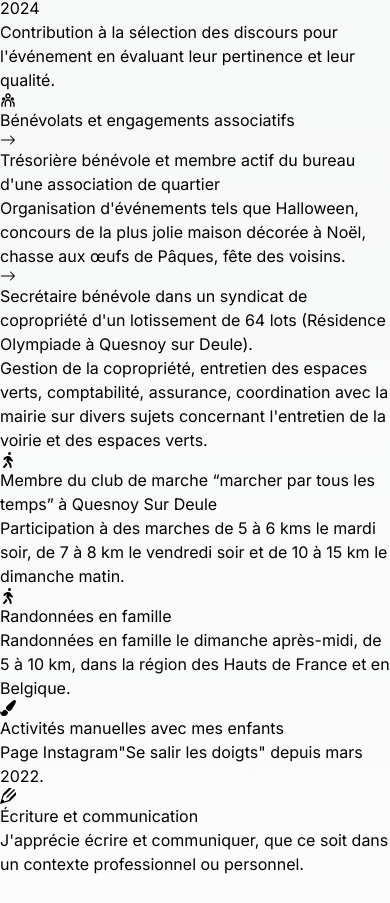
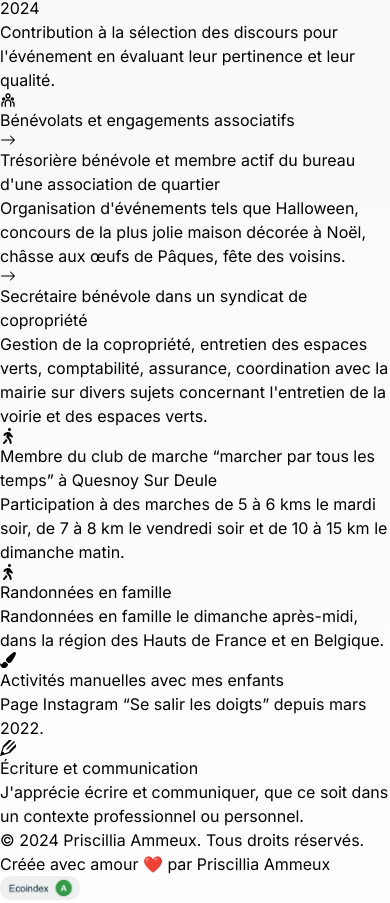
Before and after one commit to PriscilliaAmmeux/my_portfolio, a Next.js app: page /about in a window 390 px wide. Shown: the part 5974-6877 px from the top of the page. Built offline with nearby package versions, Linux system fonts and the light colour scheme; a web font is replaced by a local one.

Commit message:
remove logo in footer, refacto code

```diff
--- a/src/app/ui/footer/footer.tsx
+++ b/src/app/ui/footer/footer.tsx
@@ -1,15 +1,10 @@
 import { FaLinkedin } from "react-icons/fa";
-import Logo from "../logo/logo";
 import ProfileLink from "../profileLink/profileLink";
 import { SiMalt } from "react-icons/si";
 
 export default function Footer() {
   return (
     <footer className="bg-pink-100 dark:bg-gray-700 mt-10 w-full p-4 md:p-10 gap-5 md:gap-20 bottom-0 flex flex-col md:flex-row justify-around items-center">
-      <section>
-        <Logo width={200} />
-      </section>
-
       <section className="text-center">
         <p className="text-xs md:text-sm lg:text-base font-semibold">
           © {new Date().getFullYear()} Priscillia Ammeux. Tous droits réservés.
@@ -50,13 +45,15 @@ export default function Footer() {
         <ProfileLink
           href="https://www.linkedin.com/in/priscillia-ammeux/"
           ariaLabel="Link to LinkedIn profile"
-          Icon={FaLinkedin}>
+          Icon={FaLinkedin}
+          size={20}>
           Mon profil LinkedIn
         </ProfileLink>
         <ProfileLink
           href="https://www.malt.fr/profile/priscilliaammeux1"
           ariaLabel="Link to malt profile"
-          Icon={SiMalt}>
+          Icon={SiMalt}
+          size={50}>
           Mon Profil Malt
         </ProfileLink>
       </section>
--- /dev/null
+++ b/src/app/ui/interestSection/interestSection.tsx
@@ -0,0 +1,24 @@
+import React from "react";
+import { IconType } from "react-icons";
+
+interface InterestSectionProps {
+  Icon: IconType;
+  title: string;
+  description: React.ReactNode;
+}
+
+export default function InterestSection({
+  Icon,
+  title,
+  description,
+}: InterestSectionProps) {
+  return (
+    <section className="mb-4 text-gray-700">
+      <div className="flex items-center">
+        <Icon />
+        <p className="font-bold ml-2">{title}</p>
+      </div>
+      <p>{description}</p>
+    </section>
+  );
+}
--- a/src/app/ui/interests/interests.tsx
+++ b/src/app/ui/interests/interests.tsx
@@ -5,6 +5,7 @@ import { RiTeamLine } from "react-icons/ri";
 import { BsArrowRight } from "react-icons/bs";
 import { FaHeart } from "react-icons/fa";
 import ImageList from "../../components/imageList/imageList";
+import InterestSection from "../interestSection/interestSection";
 
 const images = [
   {
@@ -26,117 +27,76 @@ images[randomIndex].hideOnSmallScreen = false;
 export default function Interests() {
   return (
     <article className="mt-8 pt-4 bg-blue-100 w-full p-6 shadow-lg">
-      <div className="flex items-center justify-center mb-6">
+      <section className="flex items-center justify-center mb-6">
         <FaHeart size={40} color="#be185d" />
         <h1 className="ml-4 text-blue-800 text-2xl font-semibold">
           Centres d'intérêts
         </h1>
-      </div>
-      <div className="relative flex flex-col md:flex-row items-center justify-center space-y-2 md:space-y-0 md:space-x-2">
+      </section>
+      <section className="relative flex flex-col md:flex-row items-center justify-center space-y-2 md:space-y-0 md:space-x-2 pb-6">
         <ImageList images={images} />;
-      </div>
-      <section className="mb-4 text-gray-700 pt-8">
-        <div className="flex items-center ">
-          <MdOutlineFestival />
-          <p className="font-bold ml-2">
-            Membre du Comité de Sélection - Dev Fest Lille 2024
-          </p>
-        </div>
-        <p>
-          Contribution à la sélection des discours pour l'événement en évaluant
-          leur pertinence et leur qualité.
-        </p>
       </section>
-      <section className="mb-4 text-gray-700">
-        <div className="flex items-center">
-          <RiTeamLine />
-          <p className="font-bold ml-2">
-            Bénévolats et engagements associatifs
-          </p>
-        </div>
-        <section className="ml-4 mb-4 text-gray-700">
-          <div className="flex items-center">
-            {" "}
-            <BsArrowRight />
-            <p className="font-bold ml-2">
-              Trésorière bénévole et membre actif du bureau d'une association de
-              quartier
-            </p>
-          </div>
-          <p>
-            Organisation d'événements tels que Halloween, concours de la plus
-            jolie maison décorée à Noël, chasse aux œufs de Pâques, fête des
-            voisins.
-          </p>
-        </section>
-        <section className="ml-4 mb-4 text-gray-700">
-          <div className="flex items-center">
-            {" "}
-            <BsArrowRight />
-            <p className="font-bold ml-2">
-              Secrétaire bénévole dans un syndicat de copropriété d'un
-              lotissement de 64 lots (Résidence Olympiade à Quesnoy sur Deule).
-            </p>
-          </div>
-          <p>
-            Gestion de la copropriété, entretien des espaces verts,
-            comptabilité, assurance, coordination avec la mairie sur divers
-            sujets concernant l'entretien de la voirie et des espaces verts.
-          </p>
-        </section>
+
+      <InterestSection
+        Icon={MdOutlineFestival}
+        title="Membre du Comité de Sélection - Dev Fest Lille 2024"
+        description="Contribution à la sélection des discours pour l'événement en évaluant leur pertinence et leur qualité."
+      />
+
+      <InterestSection
+        Icon={RiTeamLine}
+        title=" Bénévolats et engagements associatifs"
+        description=""
+      />
+      <section className="ml-4 text-gray-700">
+        <InterestSection
+          Icon={BsArrowRight}
+          title="Trésorière bénévole et membre actif du bureau d'une association de quartier"
+          description="Organisation d'événements tels que Halloween, concours de la plus jolie maison décorée à Noël, châsse aux œufs de Pâques, fête des voisins."
+        />
+
+        <InterestSection
+          Icon={BsArrowRight}
+          title="Secrétaire bénévole dans un syndicat de copropriété"
+          description="Gestion de la copropriété, entretien des espaces verts, comptabilité, assurance, coordination avec la mairie sur divers sujets concernant l'entretien de la voirie et des espaces verts."
+        />
       </section>
-      <section className="mb-4 text-gray-700">
-        <div className="flex items-center">
-          <FaWalking />
-          <p className="font-bold ml-2">
-            Membre du club de marche “marcher par tous les temps” à Quesnoy Sur
-            Deule
-          </p>
-        </div>
-        <p>
-          Participation à des marches de 5 à 6 kms le mardi soir, de 7 à 8 km le
-          vendredi soir et de 10 à 15 km le dimanche matin.
-        </p>
-      </section>
-      <section className="mb-4 text-gray-700">
-        <div className="flex items-center">
-          <FaWalking />
-          <p className="font-bold ml-2">Randonnées en famille</p>
-        </div>
-        <p>
-          Randonnées en famille le dimanche après-midi, de 5 à 10 km, dans la
-          région des Hauts de France et en Belgique.
-        </p>
-      </section>
-      <section className="mb-4 text-gray-700">
-        <div className="flex items-center">
-          <FaPaintBrush />
-          <p className="font-bold ml-2">
-            Activités manuelles avec mes enfants
-          </p>{" "}
-        </div>
-        <p>
-          Page Instagram
-          <a
-            href="https://www.instagram.com/se_salir_les_doigts?igsh=MWc2emg1MDZhNzNhbw=="
-            target="_blank"
-            rel="noopener noreferrer"
-            className="text-blue-500 hover:underline">
-            "Se salir les doigts"
-          </a>{" "}
-          depuis mars 2022.
-        </p>
-      </section>
-      <section className="mb-4 text-gray-700">
-        <div className="flex items-center">
-          <ImPencil2 />
-          <p className="font-bold ml-2">Écriture et communication</p>
-        </div>
-        <p>
-          J'apprécie écrire et communiquer, que ce soit dans un contexte
-          professionnel ou personnel.
-        </p>
-      </section>
+
+      <InterestSection
+        Icon={FaWalking}
+        title="Membre du club de marche “marcher par tous les temps” à Quesnoy Sur Deule"
+        description="Participation à des marches de 5 à 6 kms le mardi soir, de 7 à 8 km le vendredi soir et de 10 à 15 km le dimanche matin."
+      />
+
+      <InterestSection
+        Icon={FaWalking}
+        title="Randonnées en famille"
+        description="Randonnées en famille le dimanche après-midi, dans la région des Hauts de France et en Belgique."
+      />
+
+      <InterestSection
+        Icon={FaPaintBrush}
+        title="Activités manuelles avec mes enfants"
+        description={
+          <>
+            Page Instagram{" "}
+            <span className="hover:font-bold hover:text-pink-700 cursor-pointer">
+              “Se salir les doigts”
+            </span>{" "}
+            depuis mars 2022.
+            <a
+              href="https://www.instagram.com/se_salir_les_doigts?igsh=MWc2emg1MDZhNzNhbw=="
+              target="_blank"
+              rel="noopener noreferrer"></a>
+          </>
+        }
+      />
+
+      <InterestSection
+        Icon={ImPencil2}
+        title="Écriture et communication"
+        description="J'apprécie écrire et communiquer, que ce soit dans un contexte professionnel ou personnel."
+      />
     </article>
   );
 }
--- a/src/app/ui/profileLink/profileLink.tsx
+++ b/src/app/ui/profileLink/profileLink.tsx
@@ -5,6 +5,7 @@ interface ProfileLinkProps {
   ariaLabel: string;
   children: React.ReactNode;
   Icon: IconType;
+  size?: number;
 }
 
 export default function ProfileLink({
@@ -12,16 +13,20 @@ export default function ProfileLink({
   ariaLabel,
   Icon,
   children,
+  size,
 }: ProfileLinkProps) {
   return (
     <section className="flex items-center justify-center dark:from-black dark:via-black lg:static lg:h-auto lg:w-auto lg:bg-none">
       <a
-        className="flex items-center p-1 gap-2 lg:p-0 lg:pointer-events-auto "
+        className="flex items-center p-1 gap-2 lg:p-0 lg:pointer-events-auto cursor-pointer hover:text-pink-700 transition-colors duration-300"
         href={href}
         target="_blank"
         rel="noopener noreferrer"
         aria-label={ariaLabel}>
-        <Icon className="text-pink-700 hover:text-pink-700 transition-colors duration-300" />
+        <Icon
+          className="text-pink-700 hover:text-pink-700 transition-colors duration-300"
+          size={size}
+        />
         {children}
       </a>
     </section>
```
